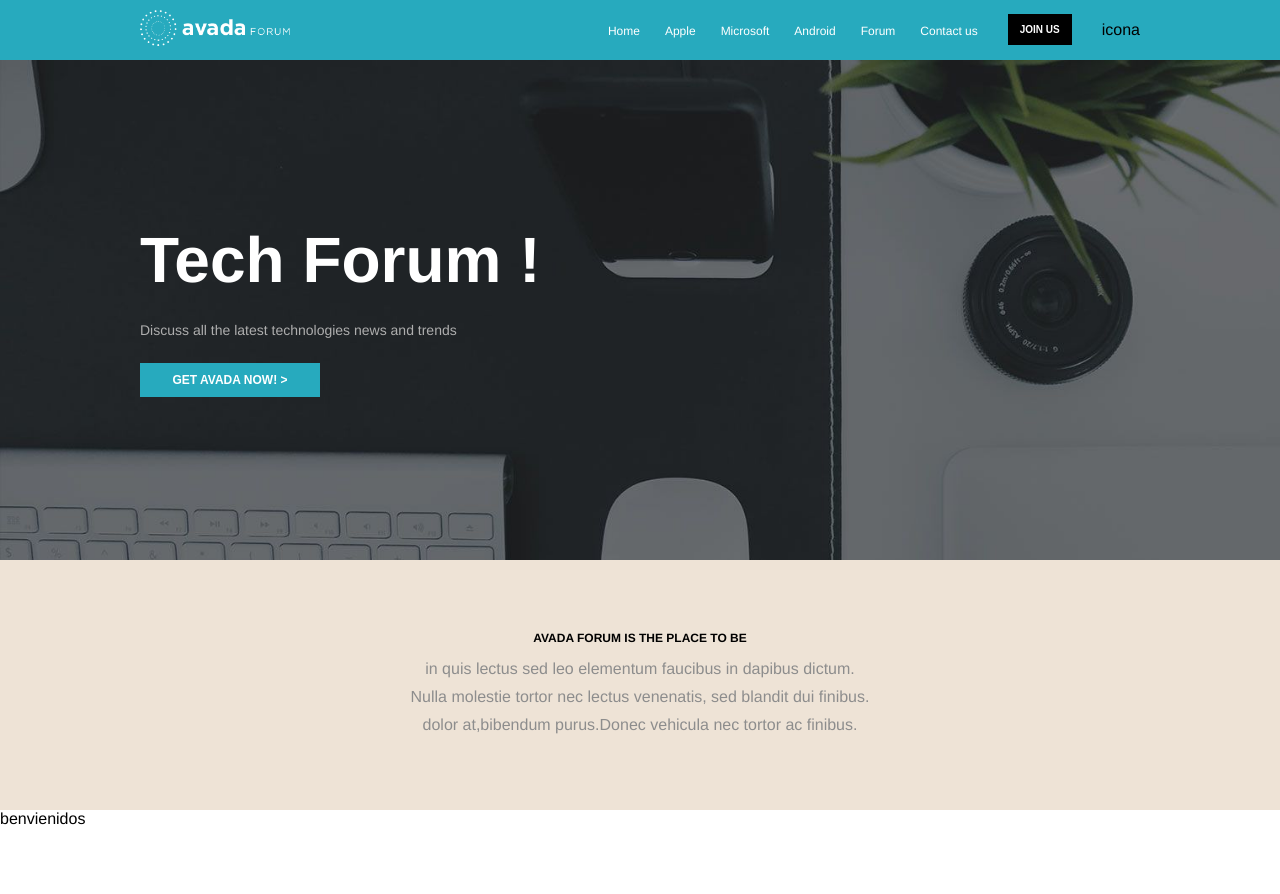
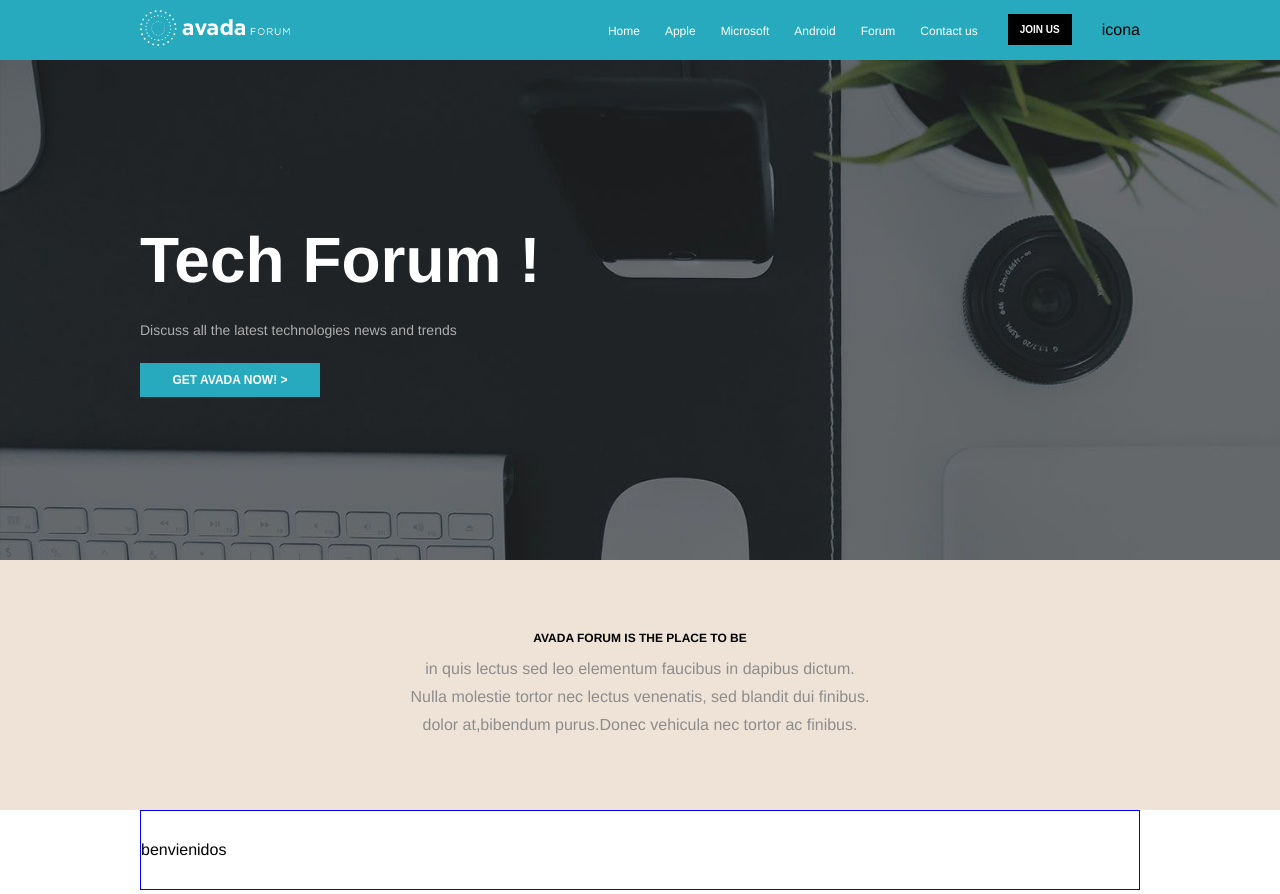
Before and after one commit to stefanom13/proj-html-vuejs, a Vue app: page / in a window 1280 px wide. Shown: the top 894 px of the page. Built offline with nearby package versions, Linux system fonts and the light colour scheme.

Commit message:
impostata base components mypromotions

```diff
--- a/src/components/MyPromotions.vue
+++ b/src/components/MyPromotions.vue
@@ -1,6 +1,8 @@
 <template>
- <div class="hello">
-   benvienidos
+ <div class="container-fluid">
+   <div class="container">
+     benvienidos
+   </div>
  </div>
 
 </template>
@@ -16,7 +18,12 @@ export default {
 
 <!-- Add "scoped" attribute to limit CSS to this component only -->
 <style scoped lang="scss">
-    .hello{
-        height: 100px;
+    .container-fluid {
+      height: 100px;
+
+      .container{
+        border: 1px solid blue;
+        padding: 30px 0px;
+      }
     }
 </style>
```
